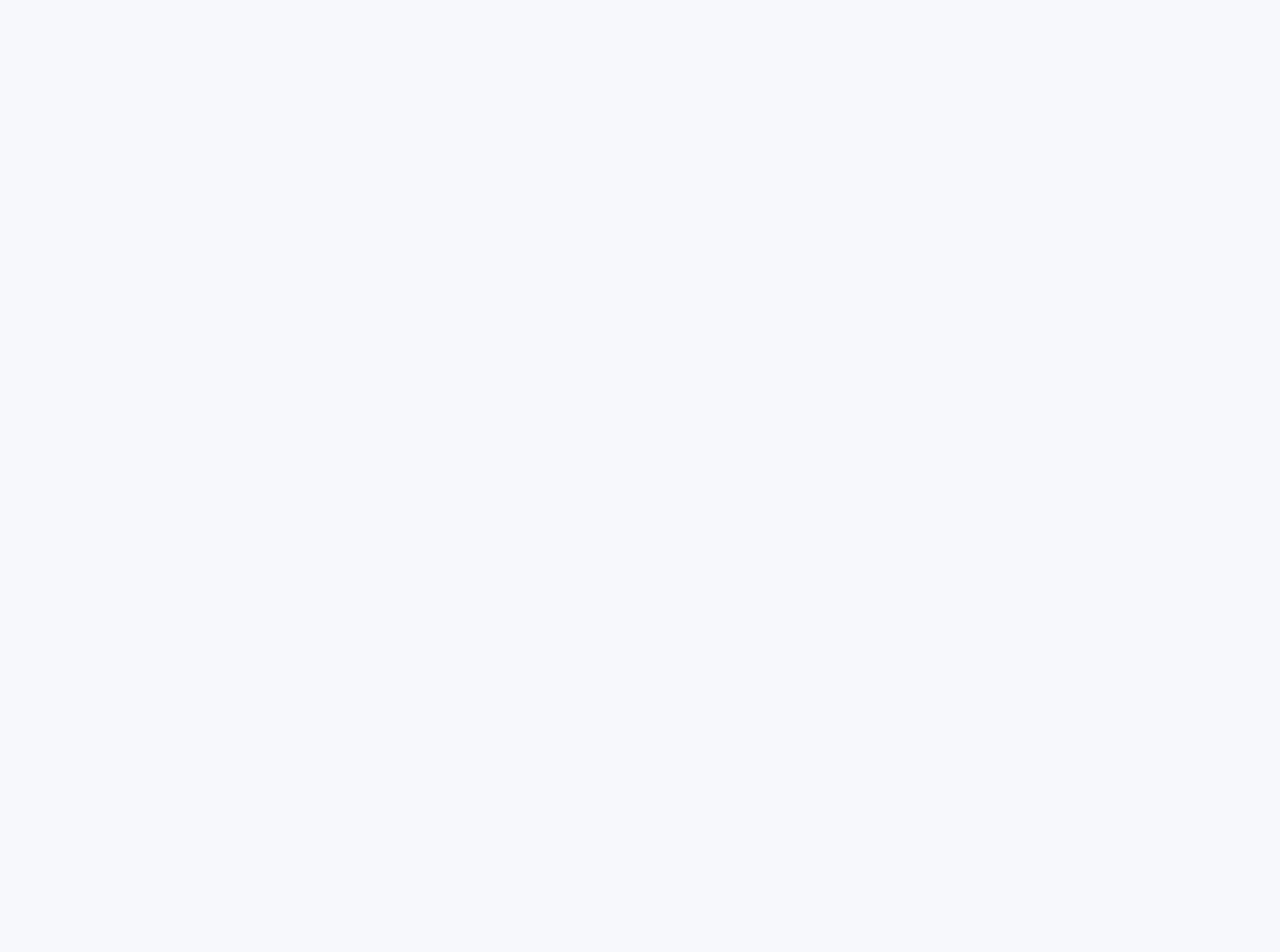
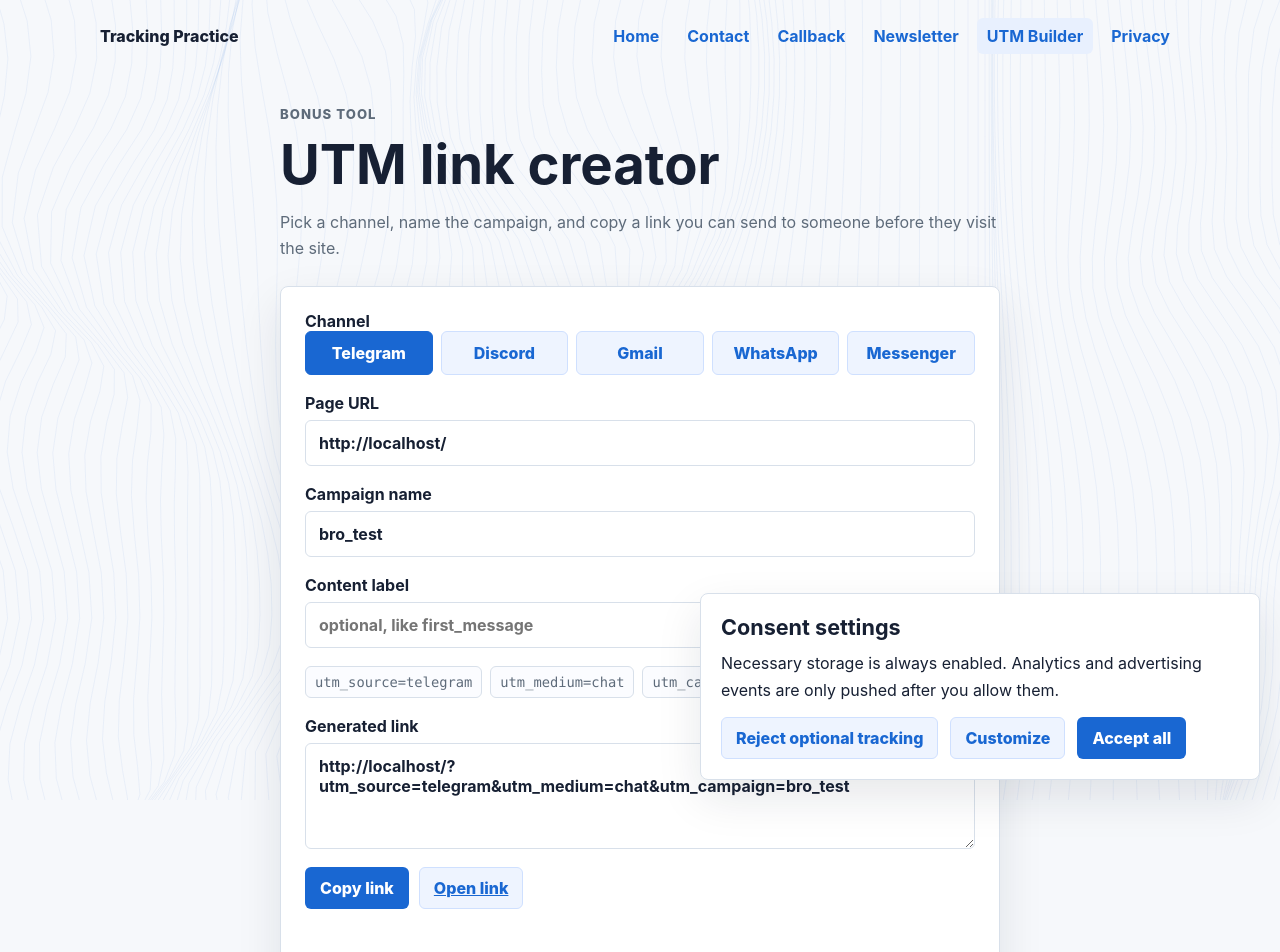
Before and after one commit to AlekdSANS/conversion-tracking, a React (Vite) app: page /utm-builder in a window 1280 px wide. Before the commit this address had no page. Shown: the top 952 px of the page. Before the commit the page ends 800 px from the top, so only its background shows below. Built offline with nearby package versions, Linux system fonts and the light colour scheme.

Commit message:
utm links builder

```diff
--- a/src/App.jsx
+++ b/src/App.jsx
@@ -7,6 +7,7 @@ import HomePage from './pages/HomePage'
 import NewsletterPage from './pages/NewsletterPage'
 import PrivacyPage from './pages/PrivacyPage'
 import ThankYouPage from './pages/ThankYouPage'
+import UtmBuilderPage from './pages/UtmBuilderPage'
 
 function App() {
   usePageTracking()
@@ -18,6 +19,7 @@ function App() {
         <Route path="contact" element={<ContactPage />} />
         <Route path="callback" element={<CallbackPage />} />
         <Route path="newsletter" element={<NewsletterPage />} />
+        <Route path="utm-builder" element={<UtmBuilderPage />} />
         <Route path="thank-you" element={<ThankYouPage />} />
         <Route path="privacy" element={<PrivacyPage />} />
       </Route>
--- a/src/components/Layout.jsx
+++ b/src/components/Layout.jsx
@@ -9,6 +9,7 @@ const navItems = [
   { to: '/contact', label: 'Contact' },
   { to: '/callback', label: 'Callback' },
   { to: '/newsletter', label: 'Newsletter' },
+  { to: '/utm-builder', label: 'UTM Builder' },
   { to: '/privacy', label: 'Privacy' },
 ]
 
--- a/src/index.css
+++ b/src/index.css
@@ -288,6 +288,72 @@ p {
 	padding: 24px;
 }
 
+.utm-builder-form {
+	gap: 18px;
+}
+
+.channel-picker {
+	display: grid;
+	gap: 10px;
+	margin: 0;
+	border: 0;
+	padding: 0;
+}
+
+.channel-picker legend {
+	padding: 0;
+	font-weight: 700;
+}
+
+.channel-options {
+	display: grid;
+	grid-template-columns: repeat(5, minmax(0, 1fr));
+	gap: 8px;
+}
+
+.channel-option {
+	position: relative;
+	display: flex;
+	align-items: center;
+	justify-content: center;
+	min-height: 44px;
+	border: 1px solid #cfe0ff;
+	border-radius: 6px;
+	padding: 9px 10px;
+	color: var(--accent);
+	background: #eef4ff;
+	font-weight: 800;
+	cursor: pointer;
+}
+
+.channel-option input {
+	position: absolute;
+	opacity: 0;
+	pointer-events: none;
+}
+
+.channel-option:has(input:checked) {
+	border-color: var(--accent);
+	color: #ffffff;
+	background: var(--accent);
+}
+
+.utm-param-preview {
+	display: flex;
+	flex-wrap: wrap;
+	gap: 8px;
+}
+
+.utm-param-preview span {
+	border: 1px solid var(--border);
+	border-radius: 6px;
+	padding: 7px 9px;
+	color: var(--muted);
+	background: #fbfcff;
+	font-family: ui-monospace, SFMono-Regular, Consolas, monospace;
+	font-size: 0.86rem;
+}
+
 .contact-actions {
 	margin-top: 18px;
 }
@@ -573,4 +639,8 @@ pre {
 	.form-actions .secondary-button {
 		width: 100%;
 	}
+
+	.channel-options {
+		grid-template-columns: repeat(2, minmax(0, 1fr));
+	}
 }
--- /dev/null
+++ b/src/pages/UtmBuilderPage.jsx
@@ -0,0 +1,190 @@
+import { useMemo, useState } from 'react'
+
+const channelPresets = {
+  telegram: {
+    label: 'Telegram',
+    source: 'telegram',
+    medium: 'chat',
+  },
+  discord: {
+    label: 'Discord',
+    source: 'discord',
+    medium: 'community',
+  },
+  gmail: {
+    label: 'Gmail',
+    source: 'gmail',
+    medium: 'email',
+  },
+  whatsapp: {
+    label: 'WhatsApp',
+    source: 'whatsapp',
+    medium: 'chat',
+  },
+  messenger: {
+    label: 'Messenger',
+    source: 'messenger',
+    medium: 'chat',
+  },
+}
+
+const defaultBaseUrl =
+  typeof window === 'undefined'
+    ? 'https://example.com/'
+    : `${window.location.origin}/`
+
+function buildUtmUrl({ baseUrl, source, medium, campaign, content }) {
+  try {
+    const url = new URL(baseUrl)
+
+    url.searchParams.set('utm_source', source)
+    url.searchParams.set('utm_medium', medium)
+    url.searchParams.set('utm_campaign', campaign)
+
+    if (content.trim()) {
+      url.searchParams.set('utm_content', content.trim())
+    } else {
+      url.searchParams.delete('utm_content')
+    }
+
+    return url.toString()
+  } catch {
+    return ''
+  }
+}
+
+function UtmBuilderPage() {
+  const [channel, setChannel] = useState('telegram')
+  const [baseUrl, setBaseUrl] = useState(defaultBaseUrl)
+  const [campaign, setCampaign] = useState('bro_test')
+  const [content, setContent] = useState('')
+  const [copyStatus, setCopyStatus] = useState('')
+
+  const preset = channelPresets[channel]
+  const generatedUrl = useMemo(
+    () =>
+      buildUtmUrl({
+        baseUrl,
+        source: preset.source,
+        medium: preset.medium,
+        campaign,
+        content,
+      }),
+    [baseUrl, campaign, content, preset],
+  )
+
+  async function handleCopy() {
+    if (!generatedUrl) {
+      setCopyStatus('Enter a valid URL first.')
+      return
+    }
+
+    try {
+      await navigator.clipboard.writeText(generatedUrl)
+      setCopyStatus('Copied.')
+    } catch {
+      setCopyStatus('Copy failed. Select the link manually.')
+    }
+  }
+
+  return (
+    <section className="narrow-page utm-builder-page">
+      <div className="page-intro">
+        <p className="eyebrow">Bonus tool</p>
+        <h1>UTM link creator</h1>
+        <p>
+          Pick a channel, name the campaign, and copy a link you can send to
+          someone before they visit the site.
+        </p>
+      </div>
+
+      <form className="form-card utm-builder-form">
+        <fieldset className="channel-picker">
+          <legend>Channel</legend>
+          <div className="channel-options">
+            {Object.entries(channelPresets).map(([key, option]) => (
+              <label key={key} className="channel-option">
+                <input
+                  type="radio"
+                  name="channel"
+                  value={key}
+                  checked={channel === key}
+                  onChange={() => {
+                    setChannel(key)
+                    setCopyStatus('')
+                  }}
+                />
+                <span>{option.label}</span>
+              </label>
+            ))}
+          </div>
+        </fieldset>
+
+        <label className="field">
+          Page URL
+          <input
+            type="url"
+            value={baseUrl}
+            onChange={(event) => {
+              setBaseUrl(event.target.value)
+              setCopyStatus('')
+            }}
+            placeholder="https://yourwebsite.com/"
+          />
+        </label>
+
+        <label className="field">
+          Campaign name
+          <input
+            type="text"
+            value={campaign}
+            onChange={(event) => {
+              setCampaign(event.target.value)
+              setCopyStatus('')
+            }}
+            placeholder="bro_test"
+          />
+        </label>
+
+        <label className="field">
+          Content label
+          <input
+            type="text"
+            value={content}
+            onChange={(event) => {
+              setContent(event.target.value)
+              setCopyStatus('')
+            }}
+            placeholder="optional, like first_message"
+          />
+        </label>
+
+        <div className="utm-param-preview" aria-label="Generated parameters">
+          <span>utm_source={preset.source}</span>
+          <span>utm_medium={preset.medium}</span>
+          <span>utm_campaign={campaign || 'campaign_name'}</span>
+        </div>
+
+        <label className="field">
+          Generated link
+          <textarea readOnly rows="4" value={generatedUrl} />
+        </label>
+
+        <div className="form-actions">
+          <button type="button" className="primary-button" onClick={handleCopy}>
+            Copy link
+          </button>
+          <a className="secondary-button" href={generatedUrl || '#'}>
+            Open link
+          </a>
+        </div>
+
+        <p className="form-status muted" aria-live="polite">
+          {copyStatus}
+        </p>
+      </form>
+    </section>
+  )
+}
+
+export default UtmBuilderPage
```
Also changed, not shown: 1 other file (tests, documents, lock files or other folders).
